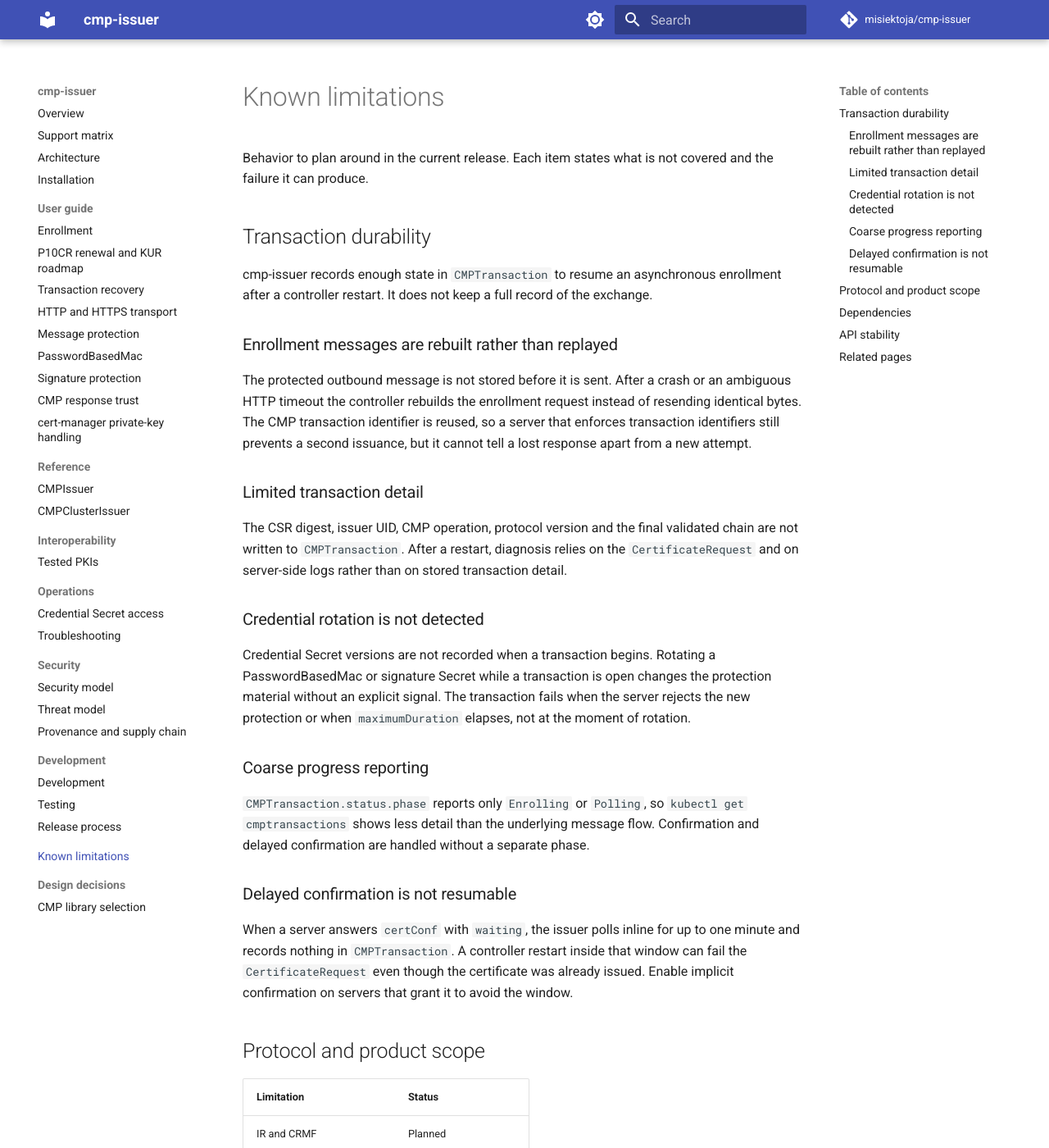
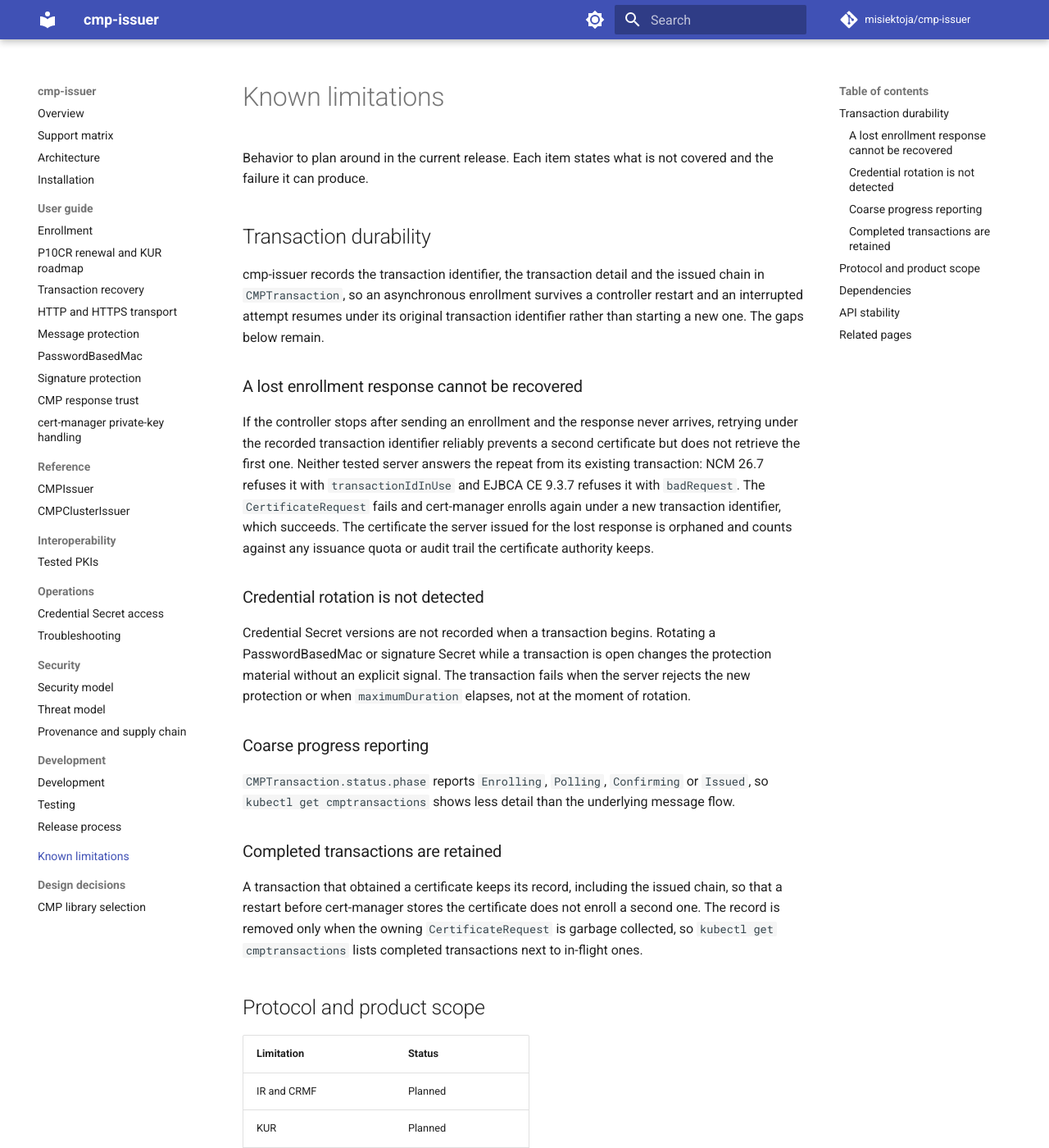
Before and after one commit to misiektoja/cmp-issuer, an MkDocs documentation site: the page built from docs/known-limitations.md, in a window 1280 px wide and 1400 px high. Shown: the whole window at 82% size. Built offline with MkDocs 1.6.1 and Material for MkDocs 9.7.7, drawn with Linux system fonts in a browser that asks for light colours; comment, search, counter and statistics services are not loaded.

Commit message:
docs: record that a lost enrollment response cannot be recovered

```diff
--- a/docs/known-limitations.md
+++ b/docs/known-limitations.md
@@ -4,15 +4,11 @@ Behavior to plan around in the current release. Each item states what is not cov
 
 ## Transaction durability
 
-cmp-issuer records enough state in `CMPTransaction` to resume an asynchronous enrollment after a controller restart. It does not keep a full record of the exchange.
+cmp-issuer records the transaction identifier, the transaction detail and the issued chain in `CMPTransaction`, so an asynchronous enrollment survives a controller restart and an interrupted attempt resumes under its original transaction identifier rather than starting a new one. The gaps below remain.
 
-### Enrollment messages are rebuilt rather than replayed
+### A lost enrollment response cannot be recovered
 
-The protected outbound message is not stored before it is sent. After a crash or an ambiguous HTTP timeout the controller rebuilds the enrollment request instead of resending identical bytes. The CMP transaction identifier is reused, so a server that enforces transaction identifiers still prevents a second issuance, but it cannot tell a lost response apart from a new attempt.
-
-### Limited transaction detail
-
-The CSR digest, issuer UID, CMP operation, protocol version and the final validated chain are not written to `CMPTransaction`. After a restart, diagnosis relies on the `CertificateRequest` and on server-side logs rather than on stored transaction detail.
+If the controller stops after sending an enrollment and the response never arrives, retrying under the recorded transaction identifier reliably prevents a second certificate but does not retrieve the first one. Neither tested server answers the repeat from its existing transaction: NCM 26.7 refuses it with `transactionIdInUse` and EJBCA CE 9.3.7 refuses it with `badRequest`. The `CertificateRequest` fails and cert-manager enrolls again under a new transaction identifier, which succeeds. The certificate the server issued for the lost response is orphaned and counts against any issuance quota or audit trail the certificate authority keeps.
 
 ### Credential rotation is not detected
 
@@ -20,11 +16,11 @@ Credential Secret versions are not recorded when a transaction begins. Rotating
 
 ### Coarse progress reporting
 
-`CMPTransaction.status.phase` reports only `Enrolling` or `Polling`, so `kubectl get cmptransactions` shows less detail than the underlying message flow. Confirmation and delayed confirmation are handled without a separate phase.
+`CMPTransaction.status.phase` reports `Enrolling`, `Polling`, `Confirming` or `Issued`, so `kubectl get cmptransactions` shows less detail than the underlying message flow.
 
-### Delayed confirmation is not resumable
+### Completed transactions are retained
 
-When a server answers `certConf` with `waiting`, the issuer polls inline for up to one minute and records nothing in `CMPTransaction`. A controller restart inside that window can fail the `CertificateRequest` even though the certificate was already issued. Enable implicit confirmation on servers that grant it to avoid the window.
+A transaction that obtained a certificate keeps its record, including the issued chain, so that a restart before cert-manager stores the certificate does not enroll a second one. The record is removed only when the owning `CertificateRequest` is garbage collected, so `kubectl get cmptransactions` lists completed transactions next to in-flight ones.
 
 ## Protocol and product scope
 
```
